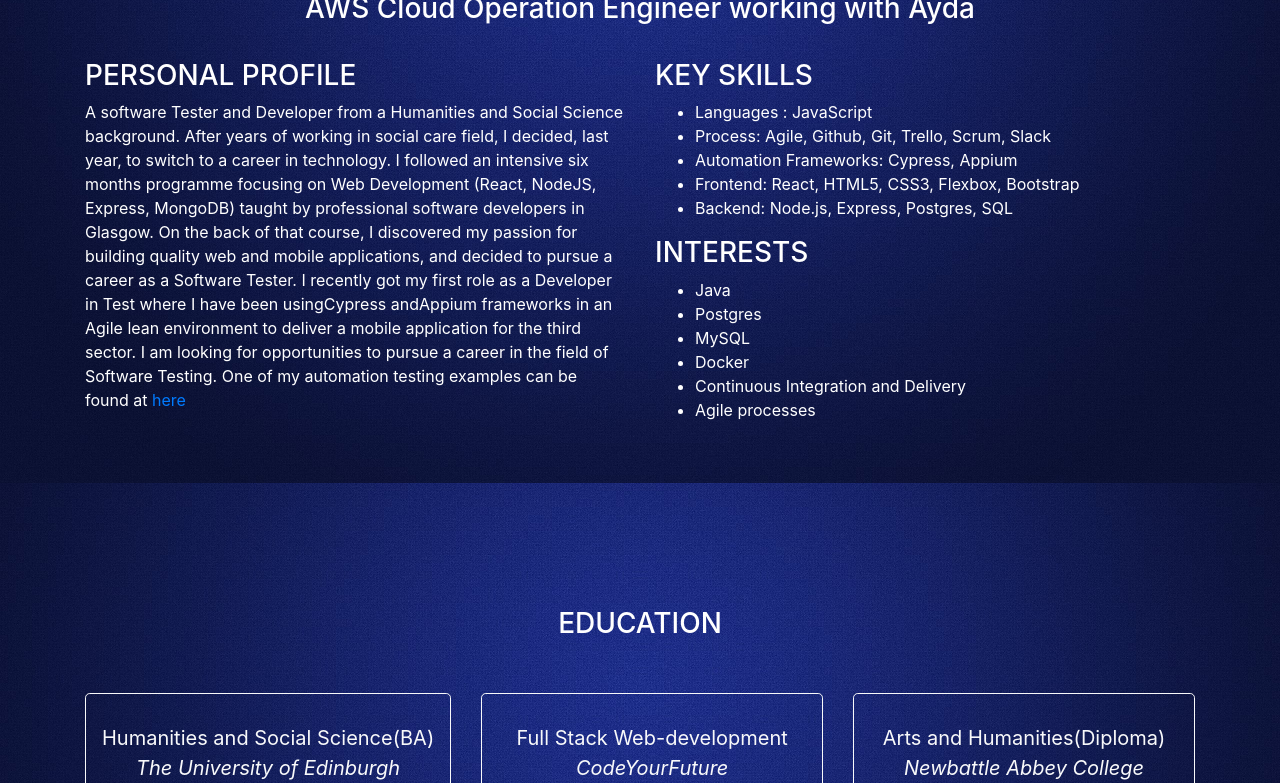
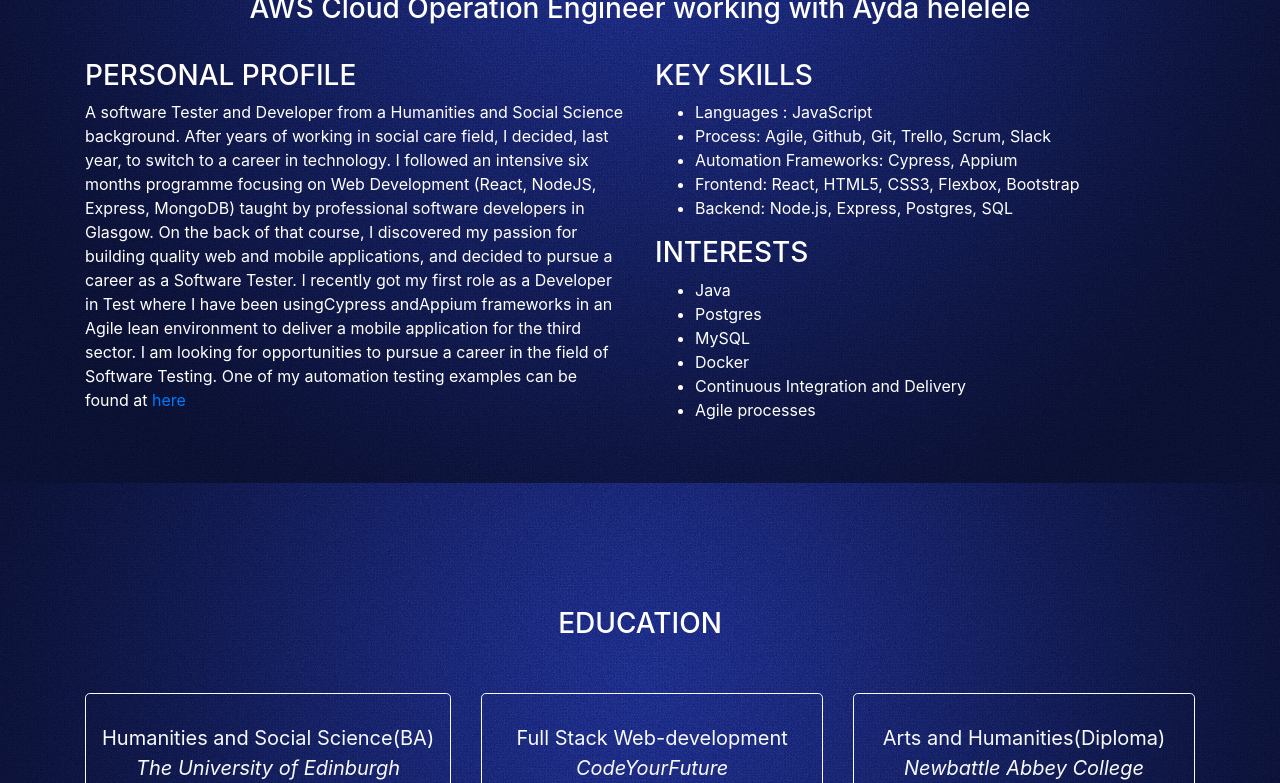
Before and after one commit to wonmaungthein/AWS-re-start-project, a website: page index.html in a window 1280 px wide. Shown: the part 317-1100 px from the top of the page. Drawn offline with nearby package versions, Linux system fonts and the light colour scheme.

Commit message:
updated latest

```diff
--- a/index.html
+++ b/index.html
@@ -77,7 +77,7 @@
 				<div class="aboutMe">
 					<img class="logo" src="me.jpg" alt "myphoto" />
 					<h2>Won Maung Thein (BA)</h2>
-					<h3>AWS Cloud Operation Engineer working with Ayda <h3>
+					<h3>AWS Cloud Operation Engineer working with Ayda helelele <h3>
 				</div>
 				<div class="row profile-Skillscontainer">
 					<div class="col-sm Profile">
```
